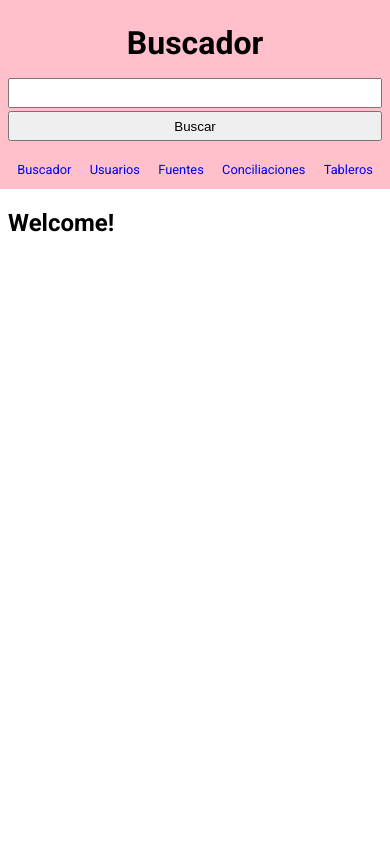
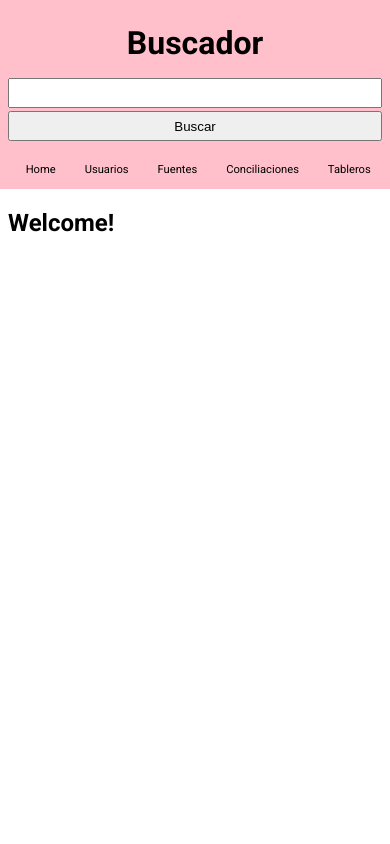
Before and after one commit to luisjavm3/buscador, a React (Create React App) app: page / in a window 390 px wide. Shown: the top 844 px of the page. Built offline with nearby package versions, Linux system fonts and the light colour scheme.

Commit message:
UX improved

```diff
--- a/src/components/Anchors.jsx
+++ b/src/components/Anchors.jsx
@@ -1,12 +1,16 @@
 import React from 'react';
+import { useSelector } from 'react-redux';
 
 const Anchors = () => {
+  const result = useSelector((state) => state.searchReducer.result);
+
   return (
+    <React.Fragment>
       <div className="anchors-component">
         <div className="main-frame">
           <div className="anchors-container">
-          <div className="anchor-wrapper buscador">
-            <a href="#header">buscador</a>
+            <div className="anchor-wrapper home">
+              <a href="#header">home</a>
             </div>
             <div className="anchor-wrapper usuarios">
               <a href="#usuarios">usuarios</a>
@@ -23,6 +27,7 @@ const Anchors = () => {
           </div>
         </div>
       </div>
+    </React.Fragment>
   );
 };
 
--- a/src/components/Header.jsx
+++ b/src/components/Header.jsx
@@ -22,6 +22,10 @@ const Header = () => {
 
   const handleSearchTermChange = (e) => {
     setSearchTerm(e.target.value);
+  };
+
+  const handleKeyDown = (e) => {
+    if (e.code === 'Enter') handleSearch();
   };
 
   return (
@@ -64,7 +68,11 @@ const Header = () => {
           <div className="input-button-group">
             {/* INPUT */}
             <div className="input-wrapper">
-              <input type="text" onChange={(e) => handleSearchTermChange(e)} />
+              <input
+                type="text"
+                onChange={(e) => handleSearchTermChange(e)}
+                onKeyDown={(e) => handleKeyDown(e)}
+              />
             </div>
 
             {/* SEARCH BUTTON  */}
--- a/src/styles/components/_anchors.scss
+++ b/src/styles/components/_anchors.scss
@@ -9,6 +9,7 @@
 
     .anchor-wrapper {
       height: 2.5rem;
+      padding: 0 0.1rem;
 
       a {
         display: flex;
@@ -16,6 +17,8 @@
         align-items: center;
         text-decoration: none;
         text-transform: capitalize;
+        color: black;
+        padding: 0 0.2rem;
 
         width: 100%;
         height: 100%;
@@ -30,7 +33,7 @@
 
 @media screen and (max-width: 425px) {
   .anchors-component {
-    font-size: 0.8rem;
+    font-size: 0.7rem;
 
     .anchors-container {
       justify-content: space-evenly;
```
Lines whose indentation alone changed are shown as unchanged.
